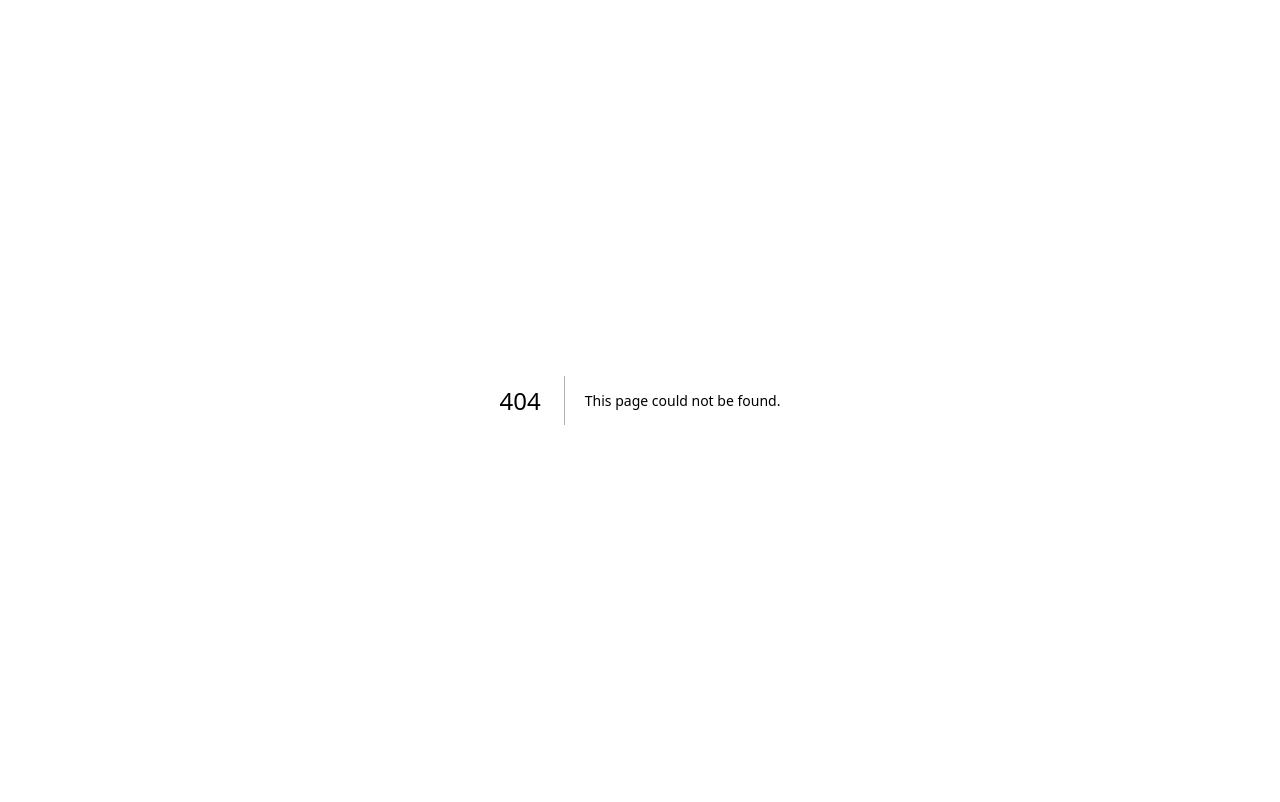
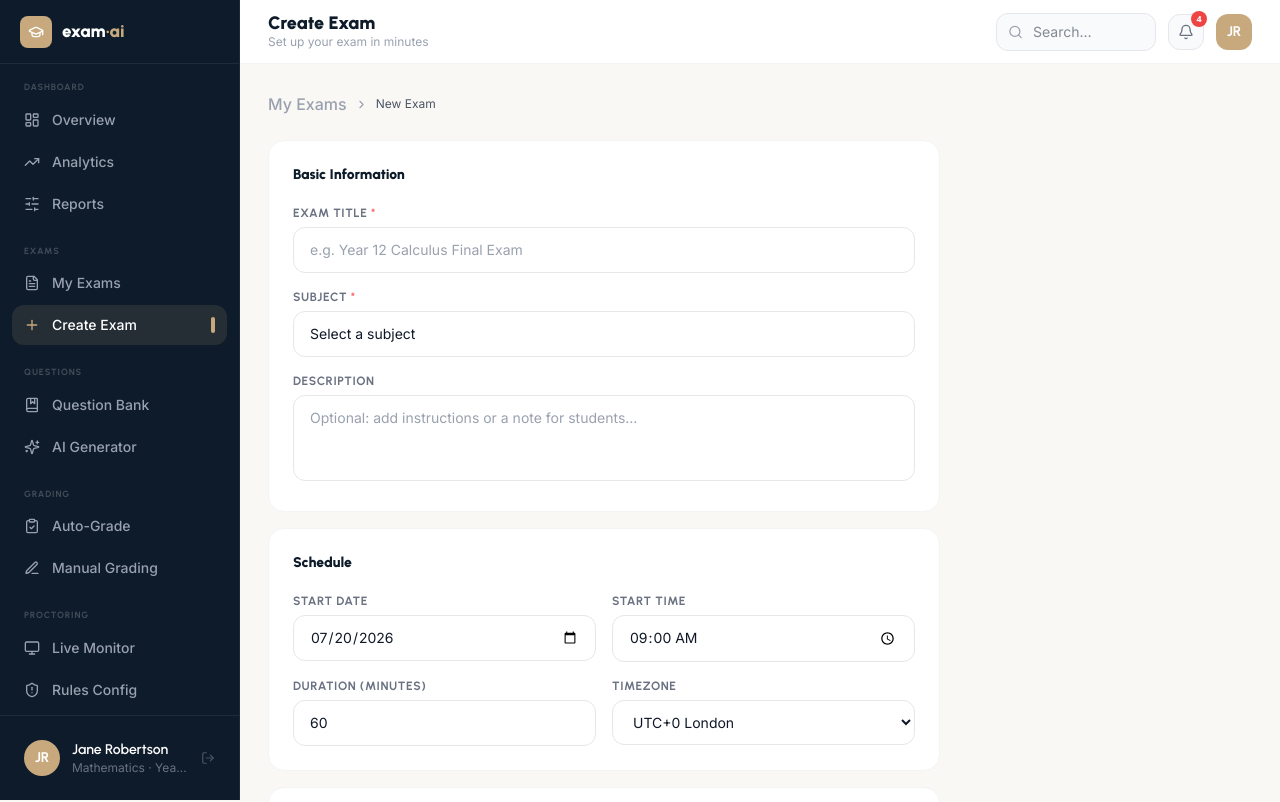
Before and after one commit to phornsinet1302/online_exam, a Next.js app in the folder frontend/: page /dashboard/exams/create in a window 1280 px wide. Before the commit this address had no page. Shown: the top 802 px of the page. Built offline with nearby package versions, Linux system fonts and the light colour scheme.

Commit message:
Add teacher exam create screen route

```diff
--- /dev/null
+++ b/frontend/src/app/(dashboard)/dashboard/exams/create/page.tsx
@@ -0,0 +1,5 @@
+import { ExamCreate } from "../../../../App";
+
+export default function ExamCreatePage() {
+  return <ExamCreate />;
+}
```
